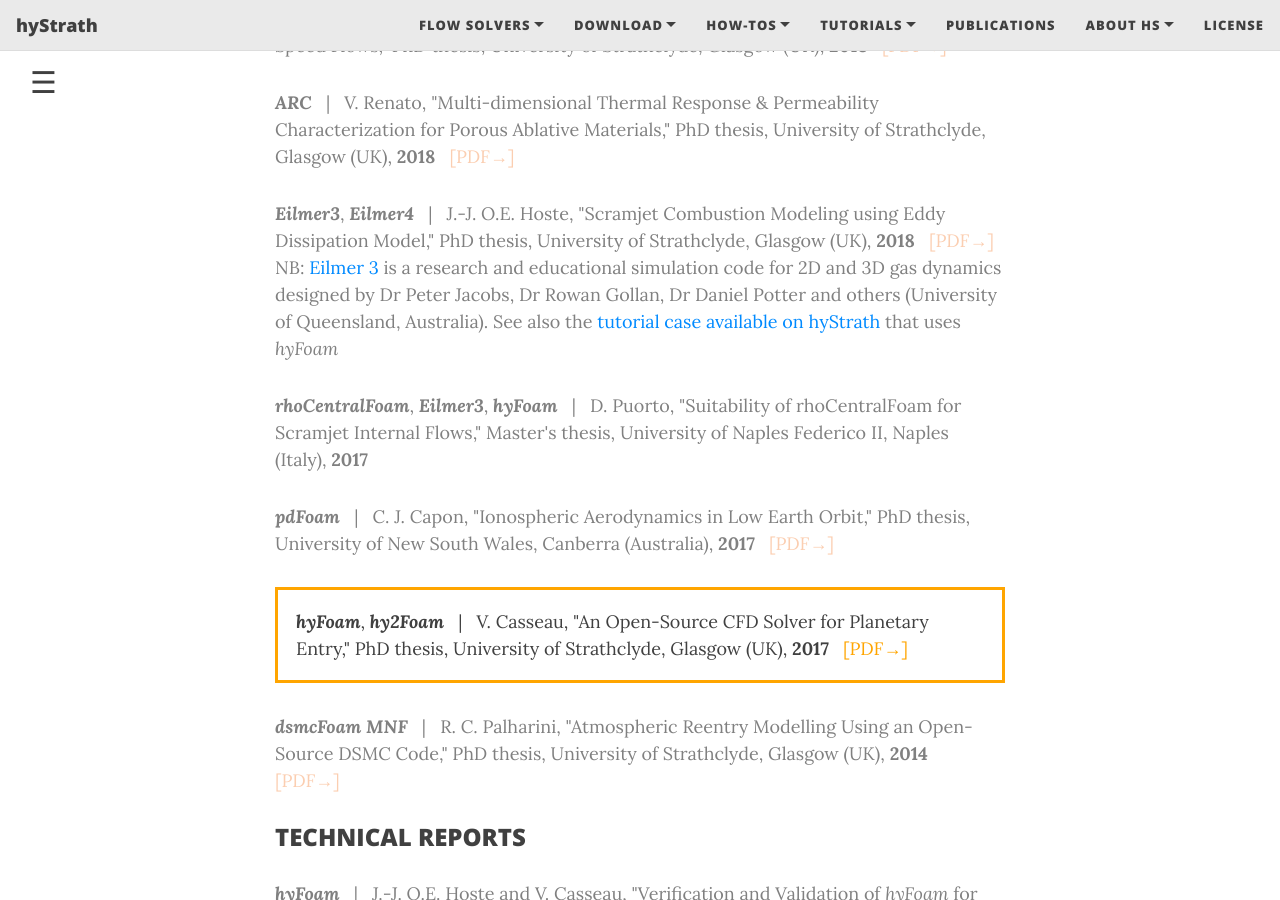
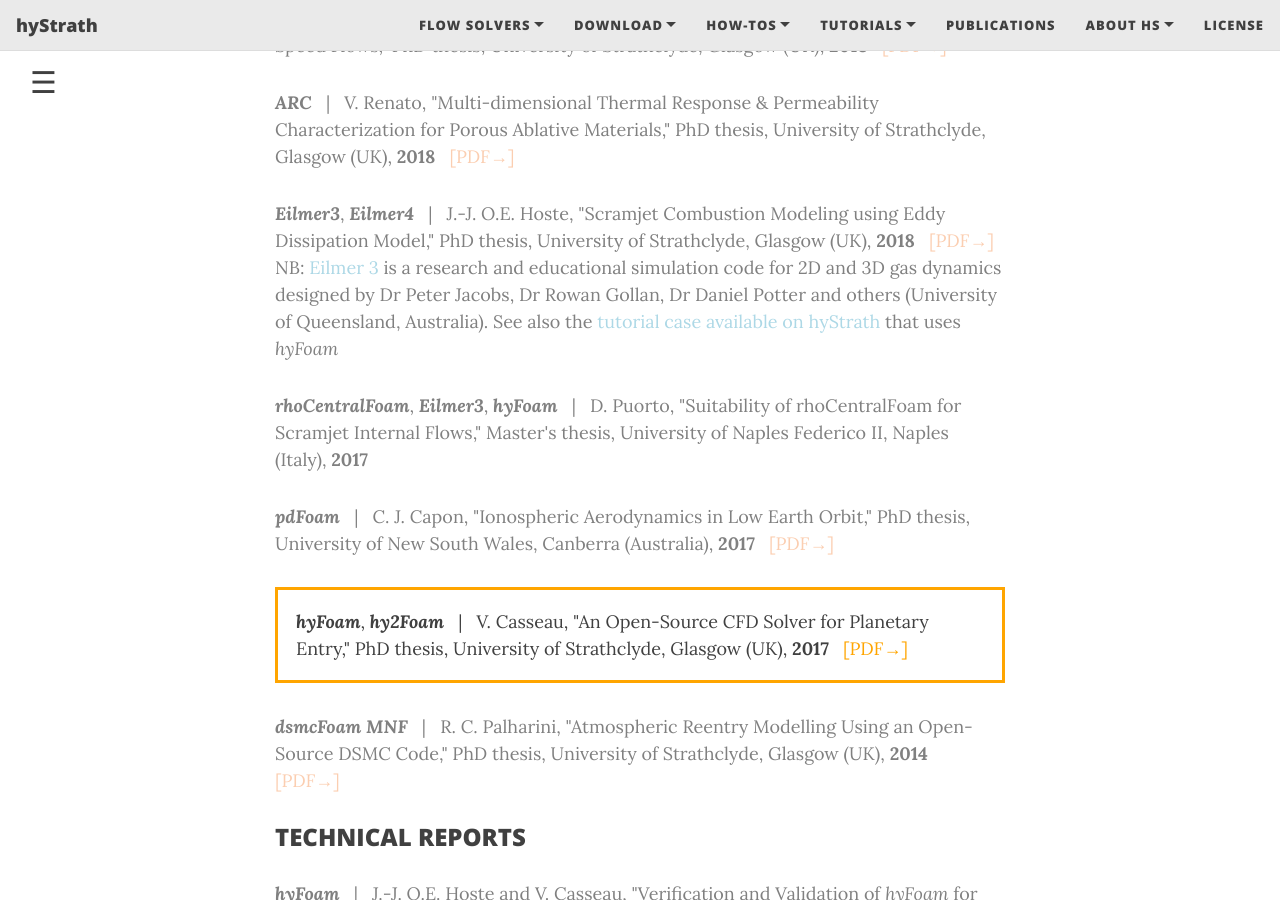
Before and after one commit to hystrath/hystrath.github.io, a Jekyll site: the page built from publications-hy2foam.md, in a window 1280 px wide and 900 px high, scrolled down 2874 px. Built offline with Jekyll 4.4.1, drawn with Linux system fonts in a browser that asks for light colours; nearby versions of some CDN libraries.

Commit message:
Editing pages

```diff
--- a/publications-hy2foam.md
+++ b/publications-hy2foam.md
@@ -82,7 +82,7 @@ Re-entry Analysis," <i>31st International Symposium on Space Technology and Scie
 {: #theses }
   <p style="color:grey"><b><i>hyperFoam</i></b> &nbsp; | &nbsp; D. E.R. Espinoza, "An Open-Source Hybrid CFD-DSMC Solver for High-Speed Flows," PhD thesis, University of Strathclyde, Glasgow (UK), <b>2018</b> &nbsp; <a href="https://github.com/vincentcasseau/hyStrath/blob/master/doc/PhDthesis-danielespinoza.pdf" target="_blank" style="color:#FBCEB1"> [PDF→]</a></p>
   <p style="color:grey"><b><i>ARC</i></b> &nbsp; | &nbsp; V. Renato, "Multi-dimensional Thermal Response & Permeability Characterization for Porous Ablative Materials," PhD thesis, University of Strathclyde, Glasgow (UK), <b>2018</b> &nbsp; <a href="https://github.com/vincentcasseau/hyStrath/blob/master/doc/PhDthesis-violarenato.pdf" target="_blank" style="color:#FBCEB1"> [PDF→]</a></p>
-  <p style="color:grey"><b><i>Eilmer3</i></b>, <b><i>Eilmer4</i></b> &nbsp; | &nbsp; J.-J. O.E. Hoste, "Scramjet Combustion Modeling using Eddy Dissipation Model," PhD thesis, University of Strathclyde, Glasgow (UK), <b>2018</b> &nbsp; <a href="https://github.com/vincentcasseau/hyStrath/blob/master/doc/PhDthesis-jimmyjohnhoste.pdf" target="_blank" style="color:#FBCEB1"> [PDF→]</a> &nbsp; NB: <a href="http://cfcfd.mechmining.uq.edu.au/docs/tools/eilmer/"> Eilmer 3 </a> is a research and educational simulation code for 2D and 3D gas dynamics designed by Dr Peter Jacobs, Dr Rowan Gollan, Dr Daniel Potter and others (University of Queensland, Australia). See also the <a href="https://hystrath.github.io/tutos-hyfoam/#3-lorrains-scramjet"> tutorial case available on hyStrath</a> that uses <i>hyFoam</i></p>
+  <p style="color:grey"><b><i>Eilmer3</i></b>, <b><i>Eilmer4</i></b> &nbsp; | &nbsp; J.-J. O.E. Hoste, "Scramjet Combustion Modeling using Eddy Dissipation Model," PhD thesis, University of Strathclyde, Glasgow (UK), <b>2018</b> &nbsp; <a href="https://github.com/vincentcasseau/hyStrath/blob/master/doc/PhDthesis-jimmyjohnhoste.pdf" target="_blank" style="color:#FBCEB1"> [PDF→]</a> &nbsp; NB: <a href="http://cfcfd.mechmining.uq.edu.au/docs/tools/eilmer/" target="_blank" style="color:#ADD8E6"> Eilmer 3 </a> is a research and educational simulation code for 2D and 3D gas dynamics designed by Dr Peter Jacobs, Dr Rowan Gollan, Dr Daniel Potter and others (University of Queensland, Australia). See also the <a href="https://hystrath.github.io/tutos-hyfoam/#3-lorrains-scramjet"  target="_blank" style="color:#ADD8E6"> tutorial case available on hyStrath</a> that uses <i>hyFoam</i></p>
   <p style="color:grey"><b><i>rhoCentralFoam</i></b>, <b><i>Eilmer3</i></b>, <b><i>hyFoam</i></b> &nbsp; | &nbsp; D. Puorto, "Suitability of rhoCentralFoam for Scramjet Internal Flows," Master's thesis, University of Naples Federico II, Naples (Italy), <b>2017</b></p>
   <p style="color:grey"><b><i>pdFoam</i></b> &nbsp; | &nbsp;  C. J. Capon, "Ionospheric Aerodynamics in Low Earth Orbit," PhD thesis, University of New South Wales, Canberra (Australia), <b>2017</b> &nbsp; <a href="http://unsworks.unsw.edu.au/fapi/datastream/unsworks:46528/SOURCE01?view=true" target="_blank" style="color:#FBCEB1"> [PDF→]</a></p>
   <p style="border:3px; border-style:solid; border-color:orange; padding: 1em;"><b><i>hyFoam</i></b>, <b><i>hy2Foam</i></b> &nbsp; | &nbsp;  V. Casseau, "An Open-Source CFD Solver for Planetary Entry," PhD thesis, University of Strathclyde, Glasgow (UK), <b>2017</b> &nbsp; <a href="https://github.com/vincentcasseau/hyStrath/blob/master/doc/PhDthesis-vincentcasseau.pdf" target="_blank" style="color:orange"> [PDF→]</a></p>
```
